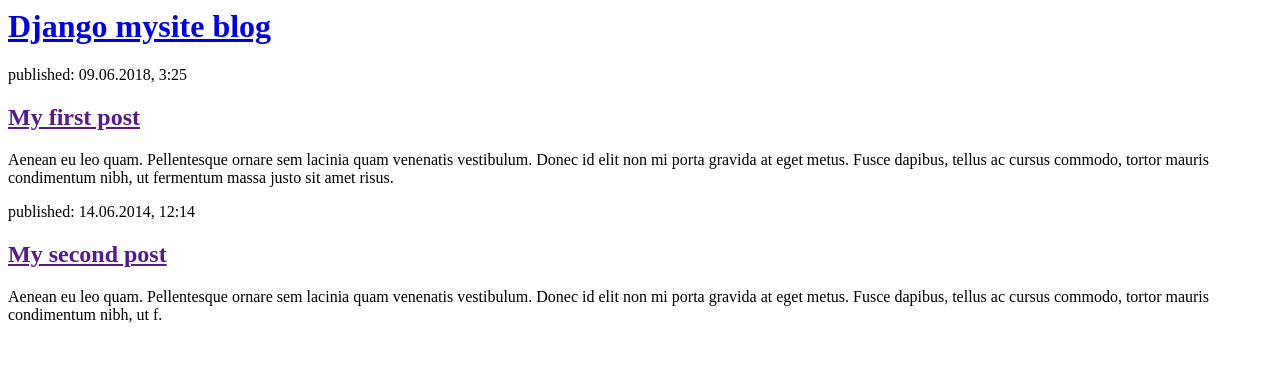
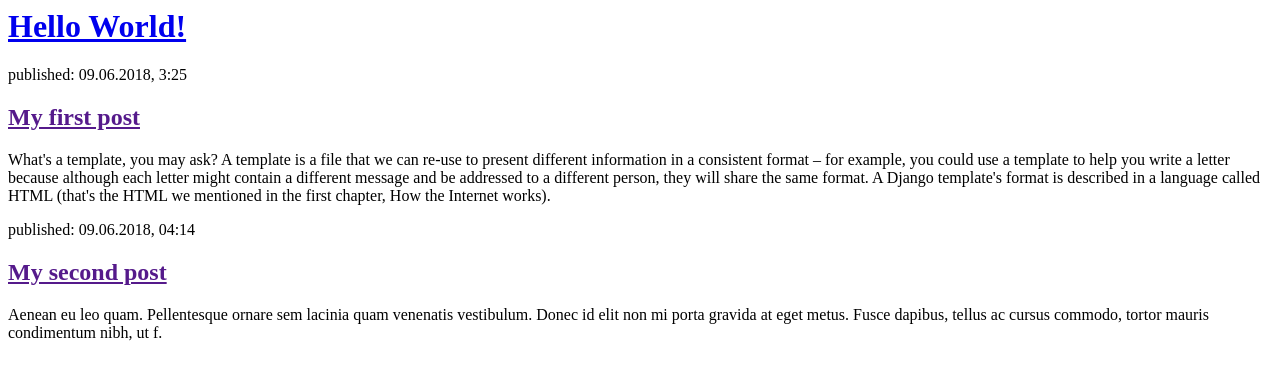
Before and after one commit to ashoknescode/Mysite, a Django app: page / in a window 1280 px wide. Shown: the top 380 px of the page. Run offline with Django 3.2, Linux system fonts and the light colour scheme.

Commit message:
[Update] Changed title name

```diff
--- a/blog/templates/blog/post_list.html
+++ b/blog/templates/blog/post_list.html
@@ -1,20 +1,24 @@
 <html>
     <head>
-        <title>Django Girls blog</title>
+        <title>Django mysite blog</title>
     </head>
     <body>
         <div>
-            <h1><a href="/">Django mysite blog</a></h1>
+            <h1><a href="/"> Hello World!</a></h1>
         </div>
 
         <div>
             <p>published: 09.06.2018, 3:25</p>
             <h2><a href="">My first post</a></h2>
-            <p>Aenean eu leo quam. Pellentesque ornare sem lacinia quam venenatis vestibulum. Donec id elit non mi porta gravida at eget metus. Fusce dapibus, tellus ac cursus commodo, tortor mauris condimentum nibh, ut fermentum massa justo sit amet risus.</p>
+            <p>What's a template, you may ask?
+
+A template is a file that we can re-use to present different information in a consistent format – for example, you could use a template to help you write a letter because although each letter might contain a different message and be addressed to a different person, they will share the same format.
+
+A Django template's format is described in a language called HTML (that's the HTML we mentioned in the first chapter, How the Internet works).</p>
         </div>
 
         <div>
-            <p>published: 14.06.2014, 12:14</p>
+            <p>published: 09.06.2018, 04:14</p>
             <h2><a href="">My second post</a></h2>
             <p>Aenean eu leo quam. Pellentesque ornare sem lacinia quam venenatis vestibulum. Donec id elit non mi porta gravida at eget metus. Fusce dapibus, tellus ac cursus commodo, tortor mauris condimentum nibh, ut f.</p>
         </div>
```
